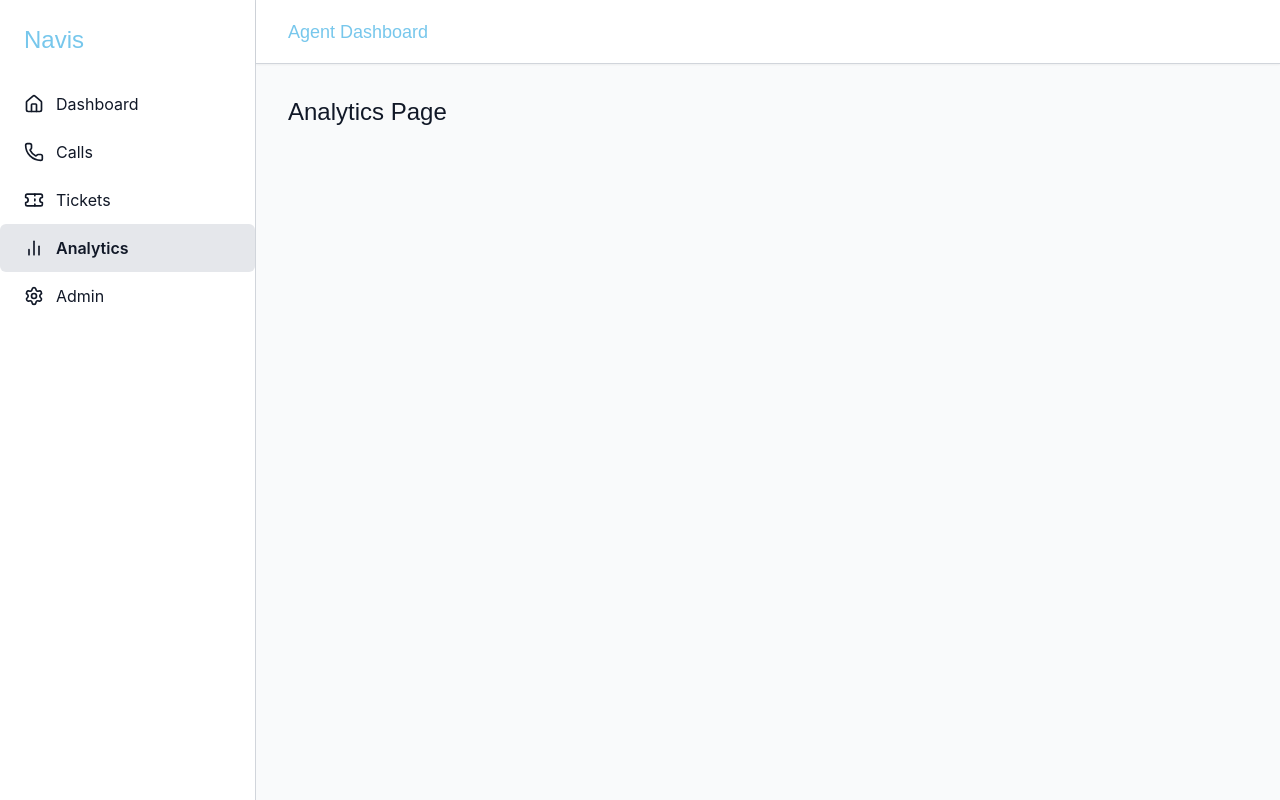
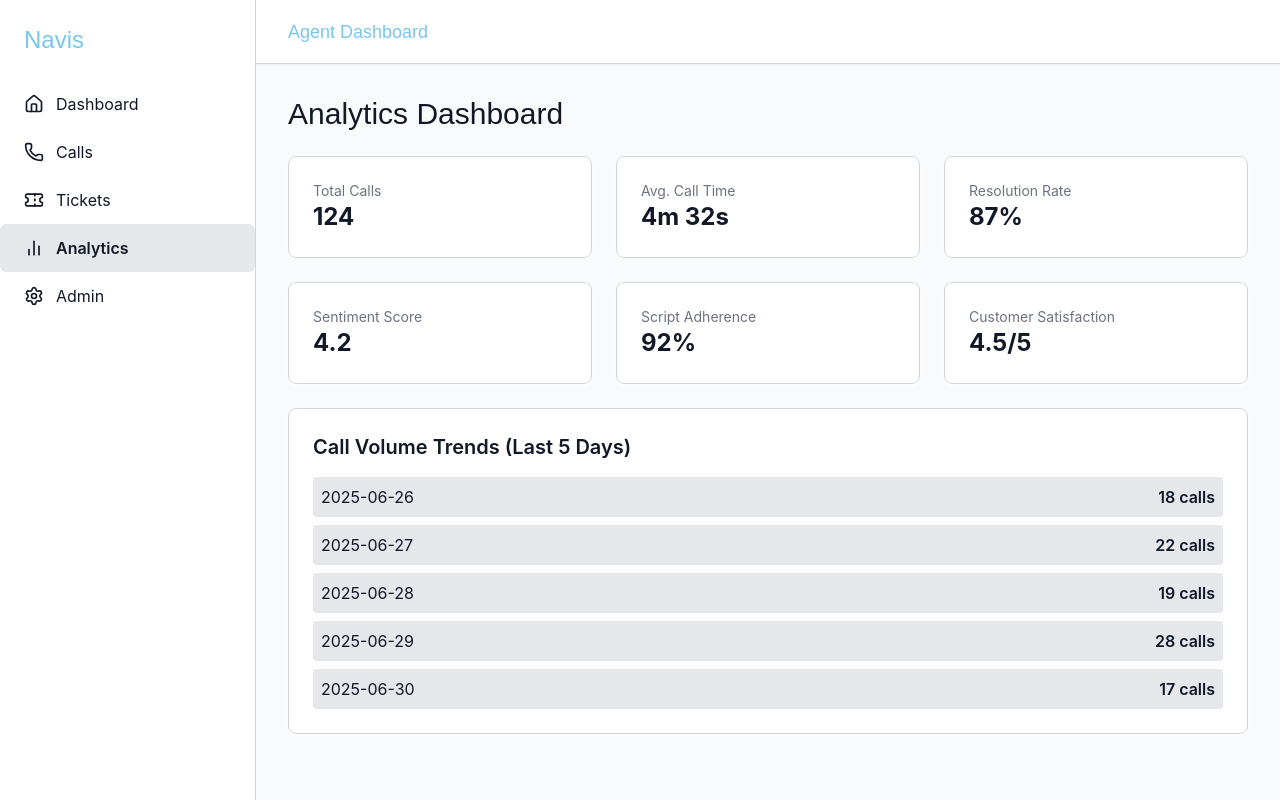
Before and after one commit to shaan101patel/NavisCopilot_NP_1.0, a React (Create React App) app in the folder app/: page /analytics in a window 1280 px wide. Built offline with nearby package versions, Linux system fonts and the light colour scheme.

Commit message:
Step 10: Build Analytics Dashboard UI

```diff
--- a/app/src/pages/Analytics.tsx
+++ b/app/src/pages/Analytics.tsx
@@ -1,3 +1,79 @@
+import { Card } from "@/components/ui/card";
+
+// IMPLEMENT LATER: Replace with real analytics data from backend (Supabase).
+// Expected data:
+// - Aggregate call metrics (total calls, avg. call time, resolution rate)
+// - Sentiment analysis scores (per call, per agent, overall)
+// - Script adherence rates
+// - Customer satisfaction scores
+// - Time-series data for trends
+
+const mockAnalytics = {
+  totalCalls: 124,
+  avgCallTime: "4m 32s",
+  resolutionRate: "87%",
+  sentimentScore: 4.2, // out of 5
+  scriptAdherence: "92%",
+  customerSatisfaction: "4.5/5",
+  callTrends: [
+    { date: "2025-06-26", calls: 18 },
+    { date: "2025-06-27", calls: 22 },
+    { date: "2025-06-28", calls: 19 },
+    { date: "2025-06-29", calls: 28 },
+    { date: "2025-06-30", calls: 17 },
+  ],
+};
+
 export default function Analytics() {
-  return <div className="text-2xl font-heading">Analytics Page</div>;
+  // IMPLEMENT LATER: Fetch analytics and performance data from backend (Supabase).
+  const data = mockAnalytics;
+
+  return (
+    <div>
+      <h1 className="text-3xl font-heading mb-6">Analytics Dashboard</h1>
+      <div className="grid grid-cols-1 md:grid-cols-3 gap-6 mb-6">
+        <Card className="p-6">
+          <div className="text-sm text-gray-500">Total Calls</div>
+          <div className="text-2xl font-bold">{data.totalCalls}</div>
+        </Card>
+        <Card className="p-6">
+          <div className="text-sm text-gray-500">Avg. Call Time</div>
+          <div className="text-2xl font-bold">{data.avgCallTime}</div>
+        </Card>
+        <Card className="p-6">
+          <div className="text-sm text-gray-500">Resolution Rate</div>
+          <div className="text-2xl font-bold">{data.resolutionRate}</div>
+        </Card>
+      </div>
+      <div className="grid grid-cols-1 md:grid-cols-3 gap-6 mb-6">
+        <Card className="p-6">
+          <div className="text-sm text-gray-500">Sentiment Score</div>
+          <div className="text-2xl font-bold">{data.sentimentScore}</div>
+        </Card>
+        <Card className="p-6">
+          <div className="text-sm text-gray-500">Script Adherence</div>
+          <div className="text-2xl font-bold">{data.scriptAdherence}</div>
+        </Card>
+        <Card className="p-6">
+          <div className="text-sm text-gray-500">Customer Satisfaction</div>
+          <div className="text-2xl font-bold">{data.customerSatisfaction}</div>
+        </Card>
+      </div>
+      <div className="grid grid-cols-1 gap-6">
+        {/* IMPLEMENT LATER: Replace with a real time-series chart component */}
+        <Card className="p-6">
+          <h2 className="text-xl font-semibold mb-4">Call Volume Trends (Last 5 Days)</h2>
+          <div className="space-y-2">
+            {data.callTrends.map((trend, idx) => (
+              <div key={idx} className="flex justify-between items-center p-2 bg-muted rounded">
+                <span>{trend.date}</span>
+                <span className="font-semibold">{trend.calls} calls</span>
+              </div>
+            ))}
+          </div>
+        </Card>
+      </div>
+      {/* IMPLEMENT LATER: Add more advanced analytics, filtering, and export options as needed */}
+    </div>
+  );
 }
```
